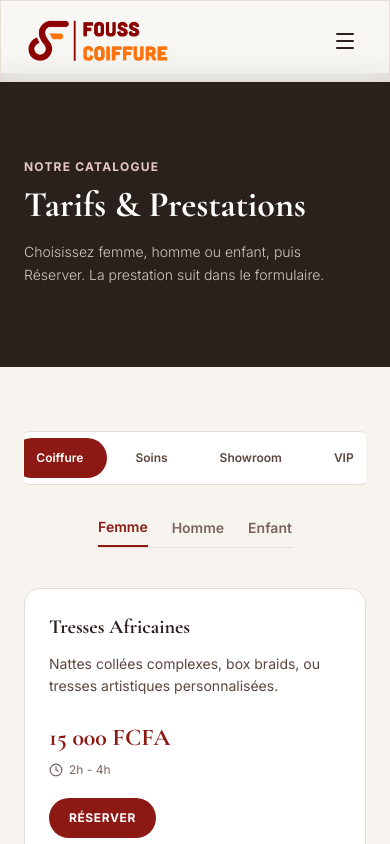
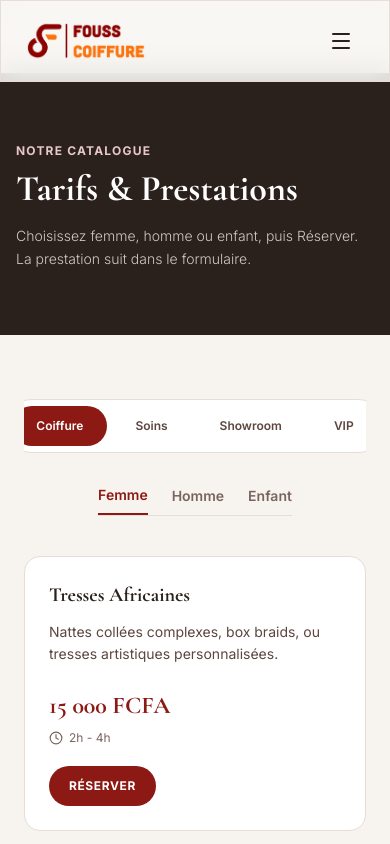
Before and after one commit to Soboure/fouss_coiffure, a React (Vite) app: page /tarifs in a window 390 px wide. Shown: the top 844 px of the page. Built offline with nearby package versions, Linux system fonts and the light colour scheme; a web font is replaced by a local one.

Commit message:
Adapte le site au telephone : ecran, champs et boutons.

```diff
--- a/src/MainSite.tsx
+++ b/src/MainSite.tsx
@@ -213,7 +213,7 @@ export default function MainSite() {
       <Navbar />
 
       {/* Hero Section */}
-      <section id="home" className="relative h-screen flex items-center justify-center overflow-hidden">
+      <section id="home" className="relative min-h-[100svh] flex items-center justify-center overflow-hidden px-4">
         <div className="absolute inset-0 z-0">
           <video autoPlay loop muted playsInline className="w-full h-full object-cover scale-105">
             <source src="https://assets.mixkit.co/videos/preview/mixkit-abstract-background-of-a-golden-wave-3165-large.mp4" type="video/mp4" />
@@ -222,13 +222,13 @@ export default function MainSite() {
           <div className="absolute inset-0 bg-gradient-to-t from-creme via-transparent to-black/35"></div>
         </div>
         <div className="relative z-10 text-center px-6 max-w-4xl mx-auto mt-16 flex flex-col items-center">
-          <motion.h1 initial={{ opacity: 0, y: 30 }} animate={{ opacity: 1, y: 0 }} transition={{ duration: 0.8, delay: 0.2 }} className="text-5xl md:text-7xl font-serif font-bold text-white mb-6 leading-tight">
+          <motion.h1 initial={{ opacity: 0, y: 30 }} animate={{ opacity: 1, y: 0 }} transition={{ duration: 0.8, delay: 0.2 }} className="text-4xl sm:text-5xl md:text-7xl font-serif font-bold text-white mb-6 leading-tight">
             L'Élégance <br/><span className="italic font-light text-gold-light">au Naturel</span>
           </motion.h1>
           <motion.p initial={{ opacity: 0, y: 20 }} animate={{ opacity: 1, y: 0 }} transition={{ duration: 0.8, delay: 0.4 }} className="text-lg md:text-xl text-creme/90 mb-10 max-w-2xl font-light">
             Coiffure d'exception, soins spa bien-être et prêt-à-porter haut de gamme. Un espace complet dédié à votre style et votre sérénité.
           </motion.p>
-          <a href="#booking" className="bg-bordeaux text-white px-10 py-5 rounded-full text-xs font-bold tracking-widest uppercase">Prendre un Rendez-vous</a>
+          <a href="#booking" className="bg-bordeaux text-white px-8 py-4 rounded-full text-sm font-bold uppercase">Prendre un Rendez-vous</a>
         </div>
       </section>
 
@@ -236,7 +236,7 @@ export default function MainSite() {
         <p className="px-6 text-xs uppercase tracking-[0.2em] text-taupe font-bold mb-4">Le salon</p>
         <div className="bande-salon">
           {[...photosSalon, ...photosSalon].map((photo, index) => (
-            <img key={photo.fichier + index} src={photo.fichier} alt={photo.texte} className="h-72 w-auto rounded-3xl" />
+            <img key={photo.fichier + index} src={photo.fichier} alt={photo.texte} className="h-56 sm:h-72 w-auto max-w-none rounded-3xl" />
           ))}
         </div>
       </section>
@@ -369,7 +369,7 @@ export default function MainSite() {
               </div>
             ) : (
               <form onSubmit={handleBook} className="space-y-6">
-                <div className="grid grid-cols-3 gap-2 text-center text-xs font-semibold">
+                <div className="grid grid-cols-3 gap-2 text-center text-[11px] sm:text-xs font-semibold">
                   {['1. Prestation', '2. Date', '3. Coordonnées'].map((label, index) => (
                     <div key={label} className={`py-2 rounded-full ${currentStep === index + 1 ? 'bg-bordeaux text-white' : 'bg-creme text-taupe'}`}>{label}</div>
                   ))}
--- a/src/Navbar.tsx
+++ b/src/Navbar.tsx
@@ -37,7 +37,7 @@ export default function Navbar() {
       <div className="max-w-7xl mx-auto px-6 flex justify-between items-center">
         {/* Logo */}
         <Link to="/#home" onClick={handleLinkClick} className="flex items-center cursor-pointer">
-          <img src="/logo-fouss.png" alt="Fouss Coiffure" className="h-12 w-auto" />
+          <img src="/logo-fouss.png" alt="Fouss Coiffure" className="h-10 sm:h-12 w-auto" />
         </Link>
 
         {/* Desktop Navigation Links */}
@@ -67,7 +67,7 @@ export default function Navbar() {
         {/* Mobile Menu Button */}
         <button
           onClick={() => setIsMenuOpen(!isMenuOpen)}
-          className="md:hidden text-charcoal hover:text-gold-dark transition-colors p-2"
+          className="md:hidden text-charcoal p-3 min-h-11 min-w-11"
           aria-label="Toggle menu"
         >
           {isMenuOpen ? <X size={24} /> : <Menu size={24} />}
--- a/src/TarifsPage.tsx
+++ b/src/TarifsPage.tsx
@@ -41,8 +41,8 @@ export default function TarifsPage() {
     <div className="min-h-screen bg-creme text-charcoal font-sans">
       <Navbar />
 
-      <section className="relative py-20 bg-charcoal text-white overflow-hidden mt-[73px]">
-        <div className="max-w-7xl mx-auto px-6">
+      <section className="relative py-16 sm:py-20 bg-charcoal text-white overflow-hidden mt-[73px]">
+        <div className="max-w-7xl mx-auto px-4 sm:px-6">
           <span className="text-gold-light text-xs font-bold tracking-widest uppercase">Notre catalogue</span>
           <h1 className="text-4xl md:text-5xl font-serif font-bold mt-2">Tarifs & Prestations</h1>
           <p className="text-creme/80 text-sm md:text-base mt-4 max-w-xl leading-relaxed font-light">
--- a/src/index.css
+++ b/src/index.css
@@ -101,3 +101,19 @@ html {
   from { transform: translateX(0); }
   to { transform: translateX(-50%); }
 }
+
+/* Téléphone : pas de défilement horizontal, champs lisibles, boutons assez grands */
+html, body {
+  overflow-x: hidden;
+}
+img, video {
+  max-width: 100%;
+}
+input, select, textarea {
+  font-size: 16px;
+}
+@media (max-width: 640px) {
+  .bande-salon img {
+    height: 220px;
+  }
+}
```
